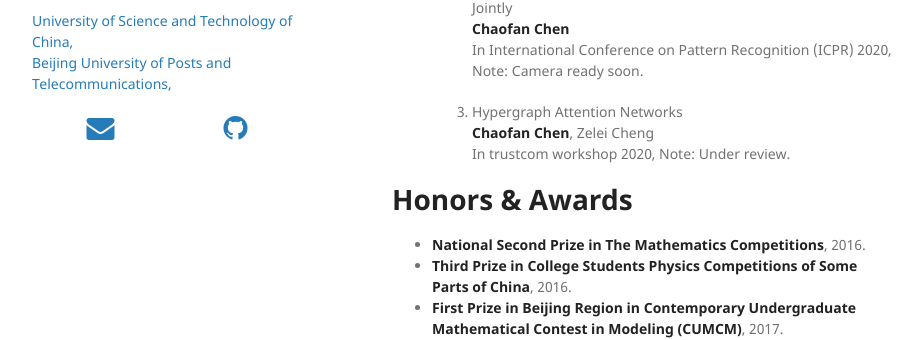
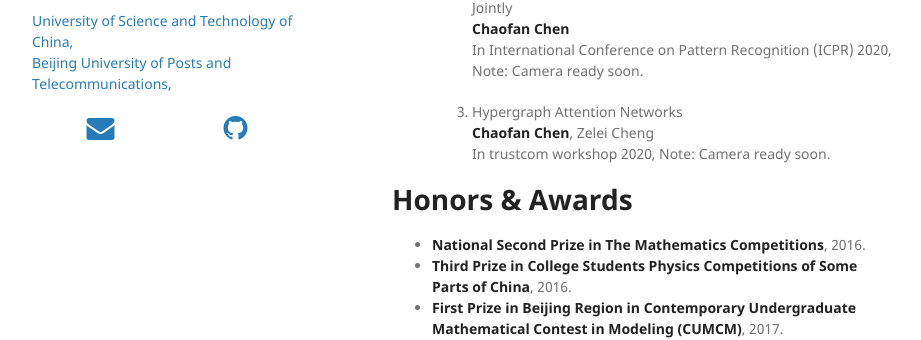
Before and after one commit to chencfccf/chencfccf.github.io, a Jekyll site: the page built from index.md, in a window 1280 px wide and 900 px high, scrolled down 1909 px. Shown: the part 344-684 px from the top of the window, without its empty margins (178-1099 px from the left). Built offline with Jekyll 4.4.1, drawn with Linux system fonts in a browser that asks for light colours; nearby versions of some CDN libraries; our own code applies the rules of GitHub Pages for plain Markdown files.

Commit message:
Update index.md

```diff
--- a/index.md
+++ b/index.md
@@ -55,7 +55,7 @@ I am currently a master student at University of Science and Technology of China
 
   3. Hypergraph Attention Networks
   **Chaofan Chen**, Zelei Cheng
-  In trustcom workshop 2020, Note: Under review.
+  In trustcom workshop 2020, Note: Camera ready soon.
 
 
 # Honors & Awards
```
